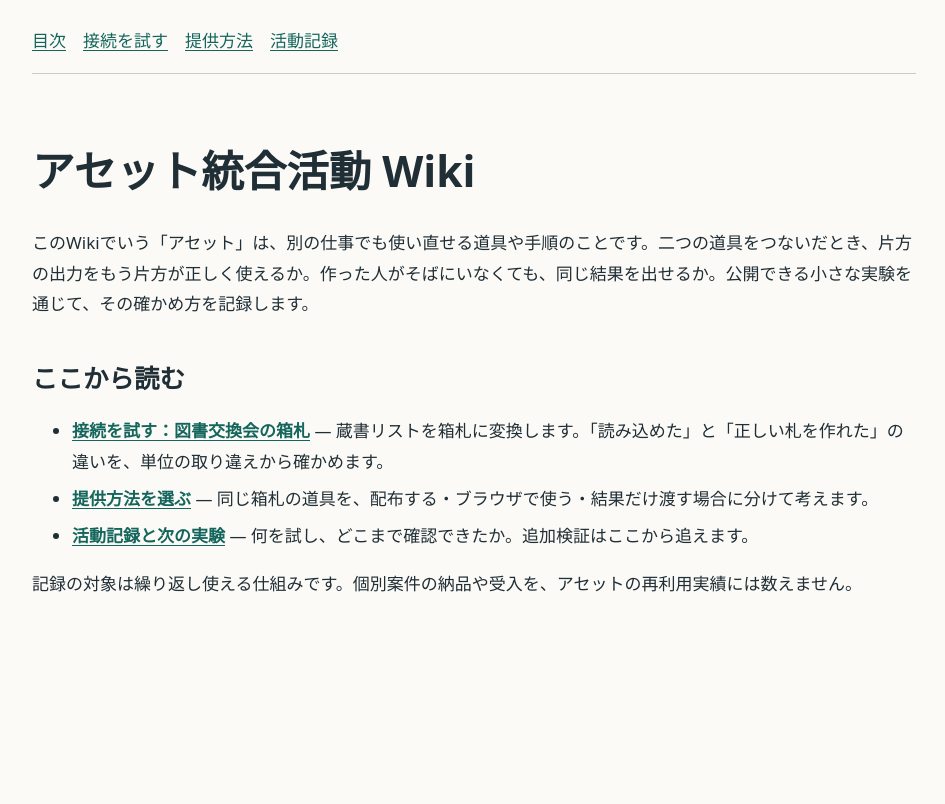
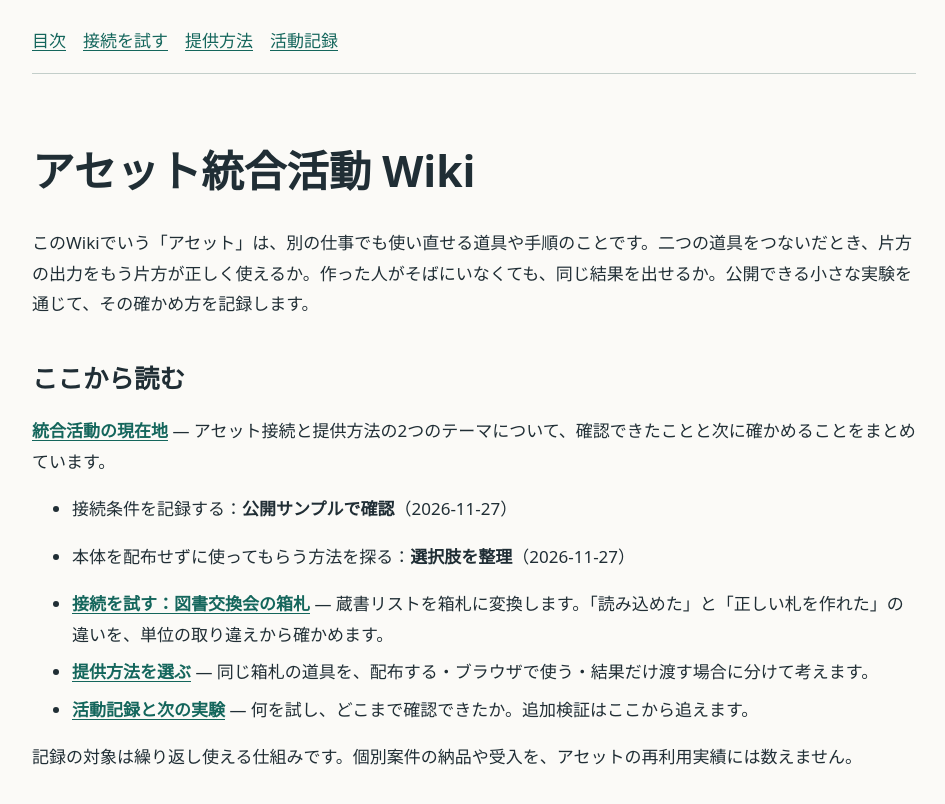
Before and after one commit to Ryoki63/asset-integration-wiki, a Jekyll site: the page built from docs/index.md, in a window 1280 px wide. Shown: the top 804 px of the page, without its empty margins (166-1111 px from the left). Built offline with Jekyll 4.4.1, drawn with Linux system fonts in a browser that asks for light colours.

Commit message:
活動台帳からWikiの現在地と目次を自動生成

```diff
--- /dev/null
+++ b/docs/_data/activity.yml
@@ -0,0 +1,14 @@
+- key: connection
+  title: 接続条件を記録する
+  status: 公開サンプルで確認
+  checked: '2026-11-27'
+  result: 箱札の例で、正しい入力から札を作り、数量の単位・書式の版が合わない入力を拒否した。
+  next: 別の担当者が説明を受けずに同じ結果まで進めるかを確認する。
+  page: handoff.html
+- key: distribution
+  title: 本体を配布せずに使ってもらう方法を探る
+  status: 選択肢を整理
+  checked: '2026-11-27'
+  result: 実行環境を提供する方法と、処理結果を提供する方法を、端末配布と比較する観点を整理した。
+  next: 入力が外部に出せない場合と、利用者が結果を自分で訂正したい場合を比較する。
+  page: delivery.html
--- /dev/null
+++ b/docs/activity.md
@@ -0,0 +1,17 @@
+---
+layout: wiki
+title: 活動の現在地
+---
+# 活動の現在地
+
+アセットを別の環境で使うには、①道具同士が何を渡せば動くか、②利用者にどんな形で届けるか、の両方を決める必要があります。ここでは公開記録で裏付けられるところまでを示します。
+
+{% for item in site.data.activity %}
+## {{ item.title }}
+
+**{{ item.status }}**（{{ item.checked }}）｜[確認に使った記事]({{ item.page }})
+
+{{ item.result }}
+
+次に確かめること：{{ item.next }}
+{% endfor %}
--- a/docs/index.md
+++ b/docs/index.md
@@ -8,6 +8,11 @@ title: アセット統合活動 Wiki
 
 ## ここから読む
 
+**[統合活動の現在地](activity.html)** — アセット接続と提供方法の2つのテーマについて、確認できたことと次に確かめることをまとめています。
+
+{% for item in site.data.activity %}- {{ item.title }}：**{{ item.status }}**（{{ item.checked }}）
+{% endfor %}
+
 - **[接続を試す：図書交換会の箱札](handoff.html)** — 蔵書リストを箱札に変換します。「読み込めた」と「正しい札を作れた」の違いを、単位の取り違えから確かめます。
 - **[提供方法を選ぶ](delivery.html)** — 同じ箱札の道具を、配布する・ブラウザで使う・結果だけ渡す場合に分けて考えます。
 - **[活動記録と次の実験](journal.html)** — 何を試し、どこまで確認できたか。追加検証はここから追えます。
```
Also changed, not shown: README.md, 1 other file.
